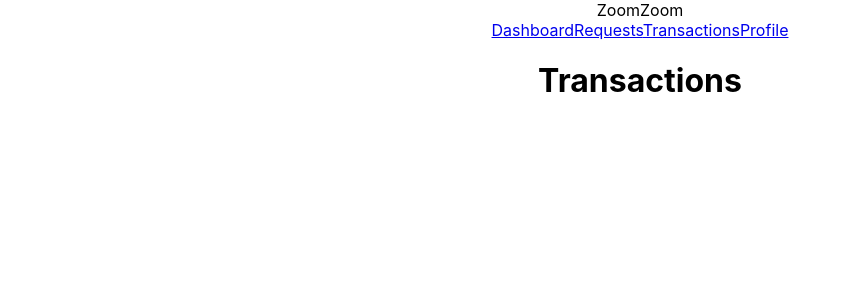
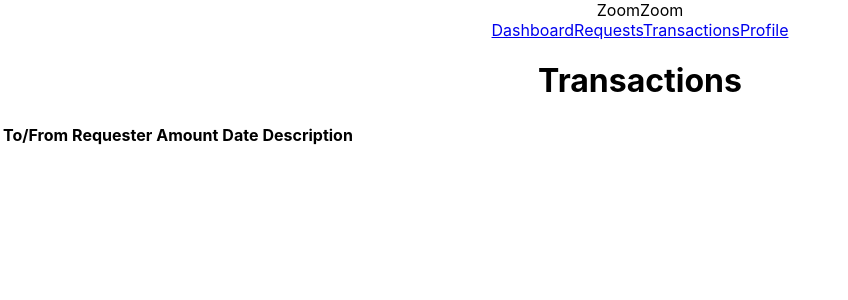
Before and after one commit to jjiajun/TraceYourEther-Frontend, a React (Create React App) app: page /transactions in a window 1280 px wide. Shown: the top 300 px of the page, without its empty margins (0-848 px from the left). Built offline with nearby package versions, Linux system fonts and the light colour scheme; no server answers.

Commit message:
added individual request cards

```diff
--- a/src/components/MakeRequest.jsx
+++ b/src/components/MakeRequest.jsx
@@ -1,7 +1,4 @@
-import React,{useState,useEffect,useContext} from "react";
-import { userContext } from "../context";
-import axios from "axios";
-const {REACT_APP_BACKEND} = process.env
+import React from "react";
 
 export default function MakeRequest(friends) {
   console.log(friends)
--- /dev/null
+++ b/src/components/Request.jsx
@@ -0,0 +1,16 @@
+import React from "react";
+
+export default function Request(oneRequest){
+  if(!oneRequest) return <div />;
+
+  return (
+    <div>
+      <div className="requestType">{oneRequest.type}</div>
+      <div className="requestDetails">
+        <h4>{oneRequest.party}</h4>
+        <h5>{oneRequest.amount}</h5>
+        <p>{oneRequest.description}</p>
+      </div>
+    </div>
+  )
+}
--- /dev/null
+++ b/src/components/RequestBox.jsx
@@ -0,0 +1,24 @@
+import React from "react";
+import Request from "./Request";
+
+export default function RequestBox(requests) {
+  console.log(requests)
+
+  if(!requests.requests) return <div />;
+  if(!requests.requests[0]) {
+    return(
+      <div>
+        <h2>No requests currently</h2>
+      </div>
+    )
+  }
+  const requestList = requests.requests.map((request,index)=>{
+    <Request key={index} oneRequest = {request} />
+  })
+
+  return(
+    <div>
+      {requestList}
+    </div>
+  )
+}
--- a/src/components/Requests.jsx
+++ b/src/components/Requests.jsx
@@ -1,23 +1,28 @@
-import MakeRequest from "./MakeRequest";
 import React,{useState,useEffect,useContext} from "react";
 import { userContext } from "../context";
 import axios from "axios";
+import MakeRequest from "./MakeRequest";
+import RequestBox from "./RequestBox";
 const {REACT_APP_BACKEND} = process.env
 
 export default function Requests() {
   const id = useContext(userContext);
   const [friendList,setFriendList] = useState();
+  const [requestList,setRequestList] = useState();
   console.log(id)
 
   useEffect(() => {
     axios.post(`${REACT_APP_BACKEND}/getuserprofilebyid`,{id}).then((response)=>{setFriendList(response.data.userProfile.friends);
-      console.log(friendList)})
+      console.log(friendList)
+      setRequestList(response.userProfile.requests)
+    })
 
     },[])
   return (
     <div>
       <h1>Requests</h1>
       <MakeRequest friends= {friendList}/>
+      <RequestBox requests = {requestList} />
     </div>
   )
 }
--- a/src/components/Transactions.jsx
+++ b/src/components/Transactions.jsx
@@ -4,6 +4,20 @@ export default function Transactions() {
   return (
     <div>
       <h1>Transactions</h1>
+      <table>
+        <thead>
+          <tr>
+            <th>To/From</th>
+            <th>Requester</th>
+            <th>Amount</th>
+            <th>Date</th>
+            <th>Description</th>
+          </tr>
+        </thead>
+        <tbody>
+
+        </tbody>
+      </table>
     </div>
   )
 }
```
